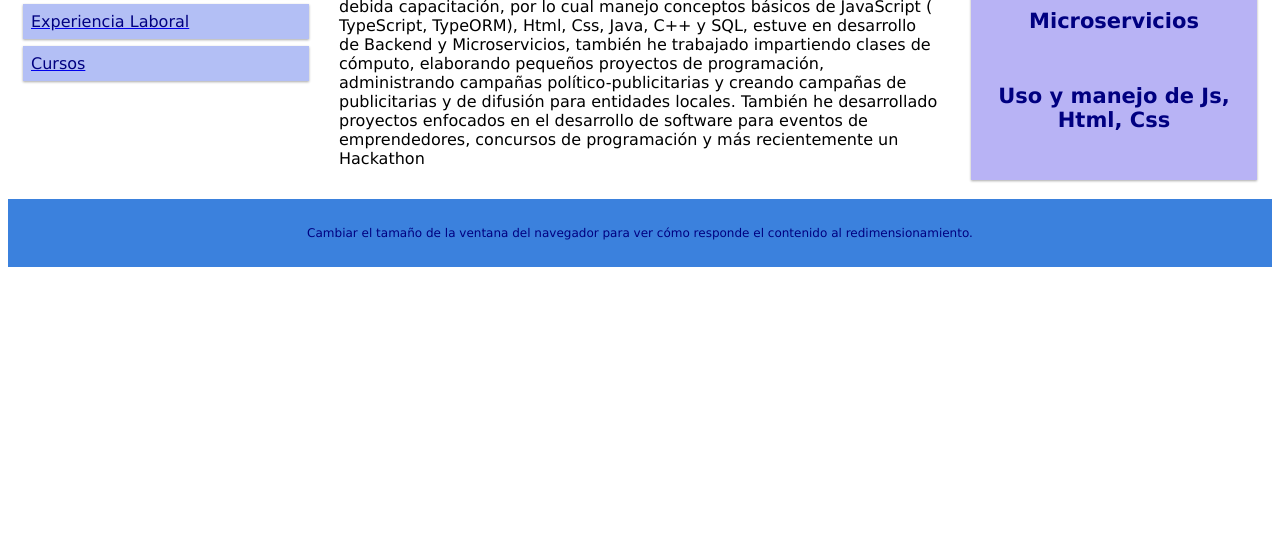
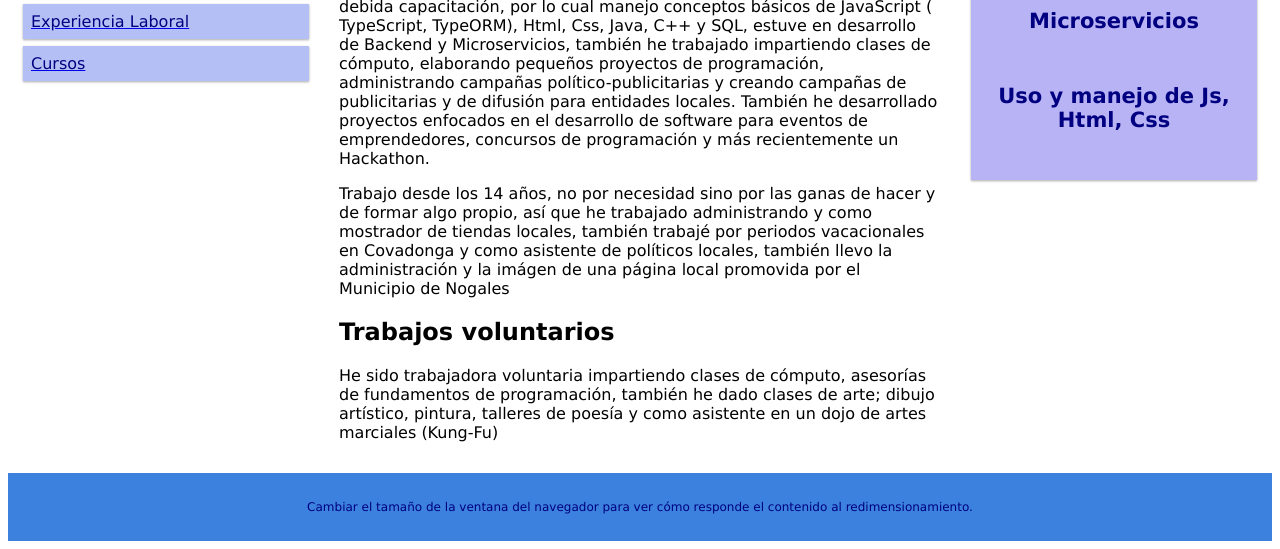
Before and after one commit to Andoria-Coss/CV, a plain HTML site: page Experiencia.html in a window 1280 px wide. Shown: the part 256-805 px from the top of the page. Drawn offline with Linux system fonts and the light colour scheme.

Commit message:
Add files via upload

```diff
--- a/Experiencia.html
+++ b/Experiencia.html
@@ -112,8 +112,16 @@ body{
     Java, C++ y SQL, estuve en desarrollo de Backend y Microservicios, también he trabajado impartiendo clases de cómputo,
     elaborando pequeños proyectos de programación, administrando campañas político-publicitarias y creando campañas de
     publicitarias y de difusión para entidades locales. También he desarrollado proyectos enfocados en el desarrollo de
-    software para eventos de emprendedores, concursos de programación y más recientemente un Hackathon
+    software para eventos de emprendedores, concursos de programación y más recientemente un Hackathon.
   </p>
+  <p>Trabajo desde los 14 años, no por necesidad sino por las ganas de hacer y de formar algo propio, así que he trabajado
+    administrando y como mostrador de tiendas locales, también trabajé por periodos vacacionales en Covadonga y como asistente
+    de políticos locales, también llevo la administración y la imágen de una página local promovida por el Municipio de Nogales
+  </p>
+  <h2>Trabajos voluntarios</h2>
+  <p>He sido trabajadora voluntaria impartiendo clases de cómputo, asesorías de fundamentos de programación,
+    también he dado clases de arte; dibujo artístico, pintura, talleres de poesía y como asistente en un dojo
+    de artes marciales (Kung-Fu)</p>
 </div>
 
 <div class="col-3 right">
```
